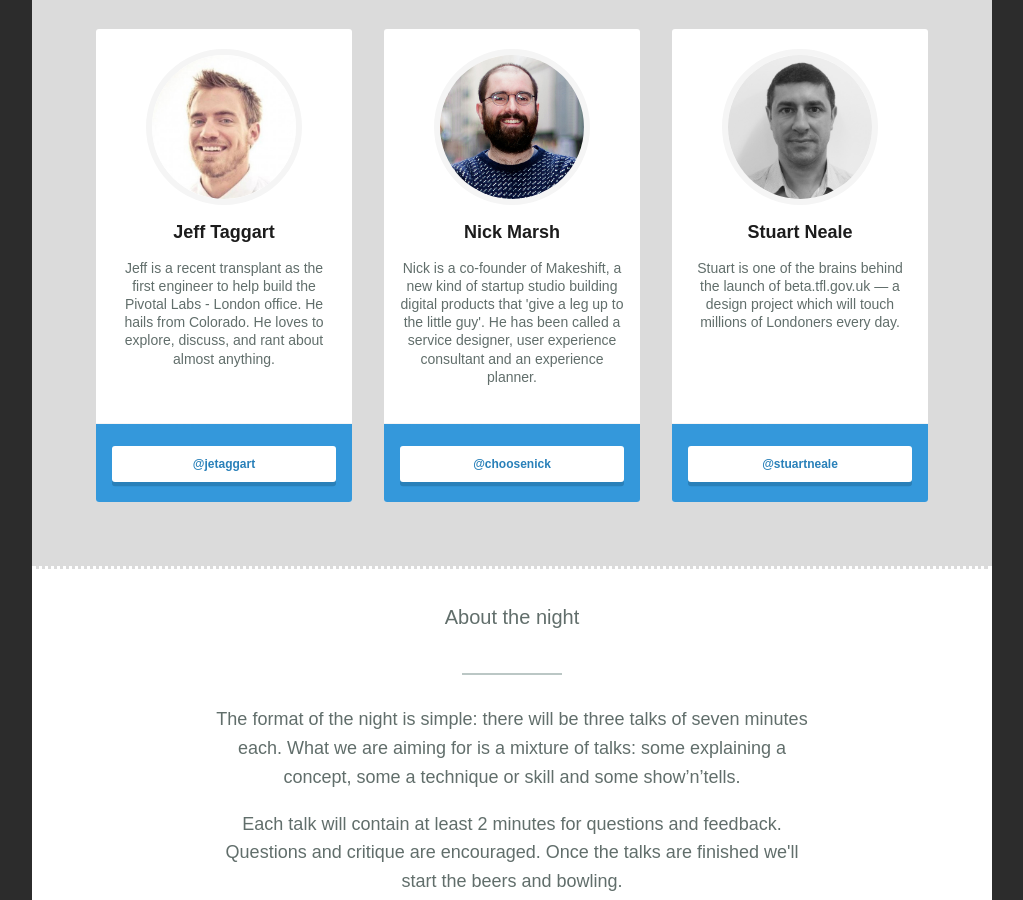
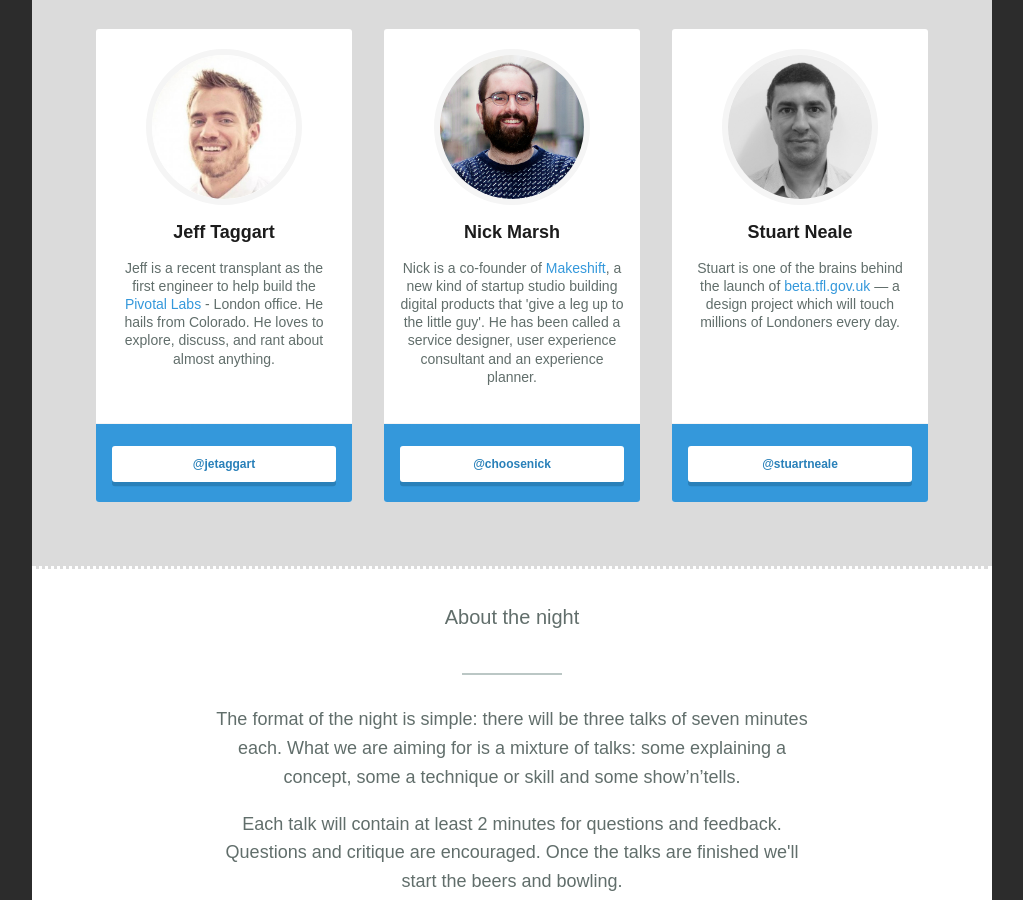
Before and after one commit to design-and-banter/db-dotcom, a Jekyll site: the page built from index.html, in a window 1280 px wide and 900 px high, scrolled down 1691 px. Shown: the whole window, without its empty margins (128-1151 px from the left). Built offline with Jekyll 4.4.1, drawn with Linux system fonts in a browser that asks for light colours; nearby versions of some CDN libraries; comment, search, counter and statistics services are not loaded; some of the changed lines change nothing that is shown.

Commit message:
Add profile links

```diff
--- a/_includes/event.html
+++ b/_includes/event.html
@@ -21,7 +21,7 @@
 
       <section class="descr">
 
-        <img src="/images/sponsors/pivotal-labs-logo.png" width="300">
+        <a href="http://pivotallabs.com/" target="_blank"><img src="/images/sponsors/pivotal-labs-logo.png" width="300"></a>
 
         <p>Pivotal Labs London are proud to sponsor Design+Banter. We provide agile &amp; lean design, engineering, and product management. Let's talk about working together.</p>
 
@@ -42,7 +42,7 @@
 
               <section class='bio'>
                 <h1>Jeff Taggart</h1>
-                <p>Jeff is a recent transplant as the first engineer to help build the Pivotal Labs - London office. He hails from Colorado. He loves to explore, discuss, and rant about almost anything.</p>
+                <p>Jeff is a recent transplant as the first engineer to help build the <a href="http://pivotallabs.com/" target="_blank">Pivotal Labs</a> - London office. He hails from Colorado. He loves to explore, discuss, and rant about almost anything.</p>
               </section>
 
               <section class='interact'>
@@ -63,7 +63,7 @@
 
               <section class='bio'>
                 <h1>Nick Marsh</h1>
-                <p>Nick is a co-founder of Makeshift, a new kind of startup studio building digital products that 'give a leg up to the little guy'. He has been called a service designer, user experience consultant and an experience planner.</p>
+                <p>Nick is a co-founder of <a href="http://makeshift.io/" target="_blank">Makeshift</a>, a new kind of startup studio building digital products that 'give a leg up to the little guy'. He has been called a service designer, user experience consultant and an experience planner.</p>
               </section>
 
               <section class='interact'>
@@ -84,7 +84,7 @@
 
               <section class='bio'>
                 <h1>Stuart Neale</h1>
-                <p>Stuart is one of the brains behind the launch of beta.tfl.gov.uk &mdash; a design project which will touch millions of Londoners every day.</p>
+                <p>Stuart is one of the brains behind the launch of <a href="http://beta.tfl.gov.uk/" target="_blank">beta.tfl.gov.uk</a> &mdash; a design project which will touch millions of Londoners every day.</p>
               </section>
 
               <section class='interact'>
```
